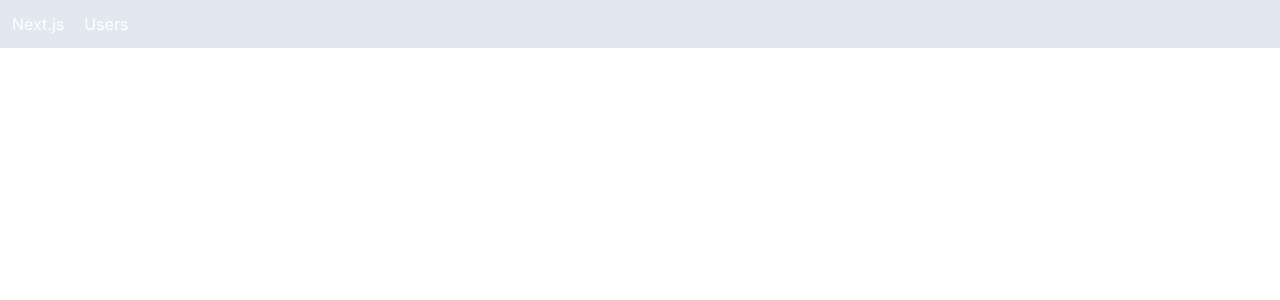
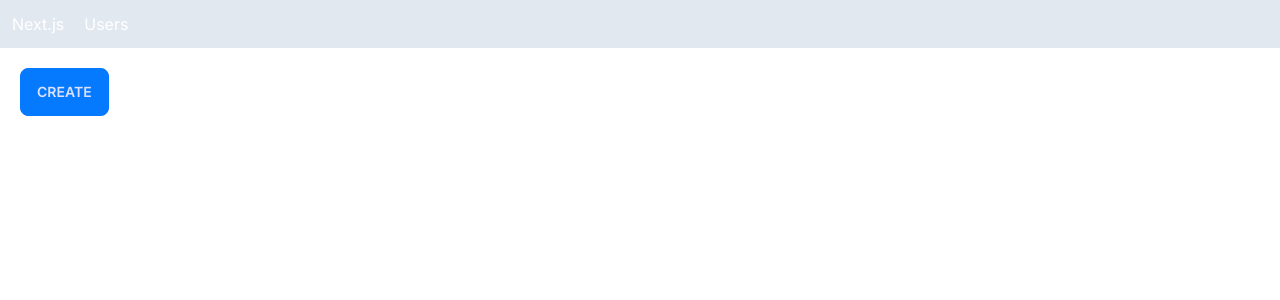
Before and after one commit to Dylan-s-Org/Learn-NextJs, a Next.js app: page /users/new in a window 1280 px wide. Shown: the top 300 px of the page. Built offline with nearby package versions, Linux system fonts and the light colour scheme.

Commit message:
dev: Programmatic Navigation

```diff
--- a/app/components/ProductCard.module.css
+++ b/app/components/ProductCard.module.css
@@ -1,4 +1,4 @@
-.card {
+/* .card {
   padding: 1rem;
   border: 1px solid #ccc;
-}
+} */
--- /dev/null
+++ b/app/users/new/page.tsx
@@ -0,0 +1,14 @@
+"use client";
+import { useRouter } from "next/navigation";
+import React from "react";
+
+const NewUserPage = () => {
+  const router = useRouter();
+  return (
+    <button className="btn btn-primary" onClick={() => router.push("/users")}>
+      Create
+    </button>
+  );
+};
+
+export default NewUserPage;
--- a/app/users/page.tsx
+++ b/app/users/page.tsx
@@ -1,5 +1,6 @@
 import React from "react";
 import UserTable from "./UserTable";
+import Link from "next/link";
 
 interface Props {
   searchParams: { sortOrder: string };
@@ -9,6 +10,9 @@
   return (
     <>
       <h1>Users</h1>
+      <Link href={"/users/new"} className="btn">
+        New User
+      </Link>
       <UserTable sortOrder={sortOrder} />
     </>
   );
```
